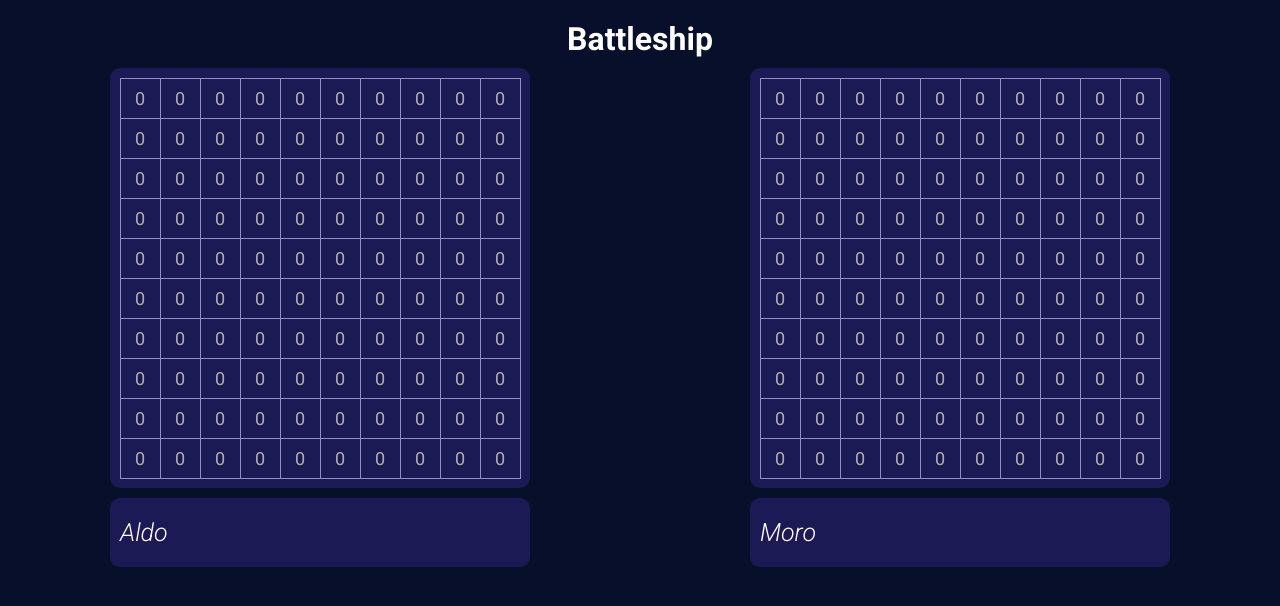
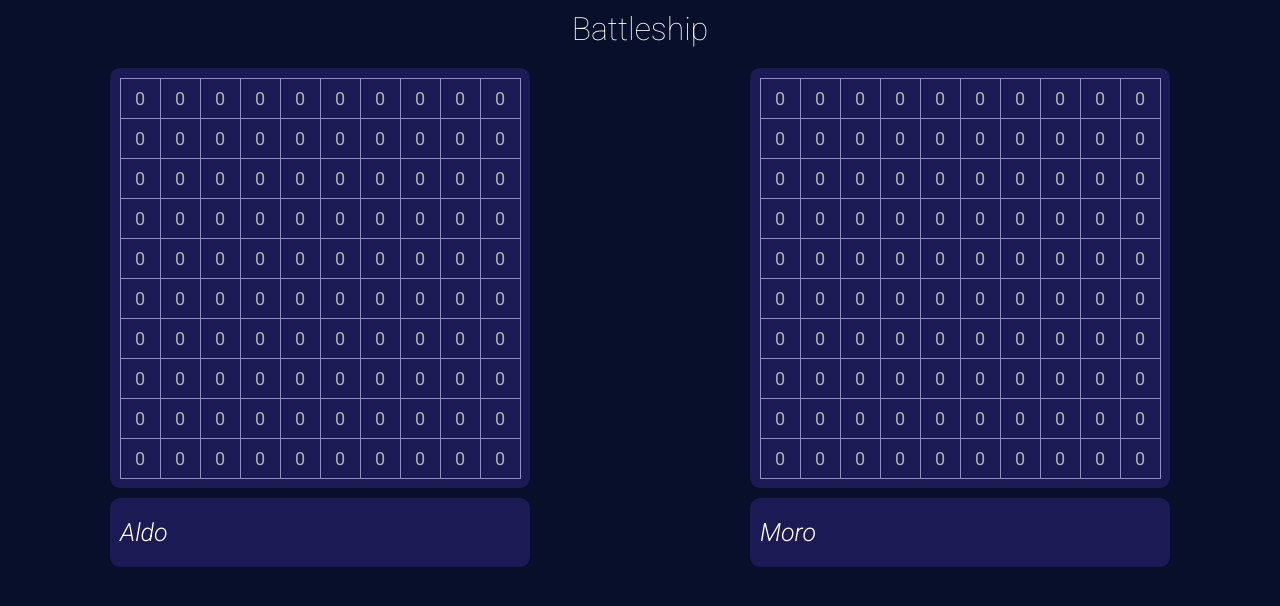
Before and after one commit to nicolanapa/battleship, a website with bundled scripts: page index.html in a window 1280 px wide. Built offline with nearby package versions, Linux system fonts and the light colour scheme.

Commit message:
Changed font-weight of #title to 300 and uppered a little the minimum value of .main-gameboard

```diff
--- a/style.css
+++ b/style.css
@@ -14,12 +14,13 @@ body {
 #title {
 	display: flex;
 	justify-content: center;
-	margin: 20px 0 10px 0;
+	margin: 10px 0 20px 0;
+	font-weight: 200;
 }
 
 .main-gameboard {
 	display: grid;
-	grid-template-columns: repeat(auto-fit, minmax(420px, 1fr));
+	grid-template-columns: repeat(auto-fit, minmax(425px, 1fr));
 	justify-items: center;
 }
 
```
